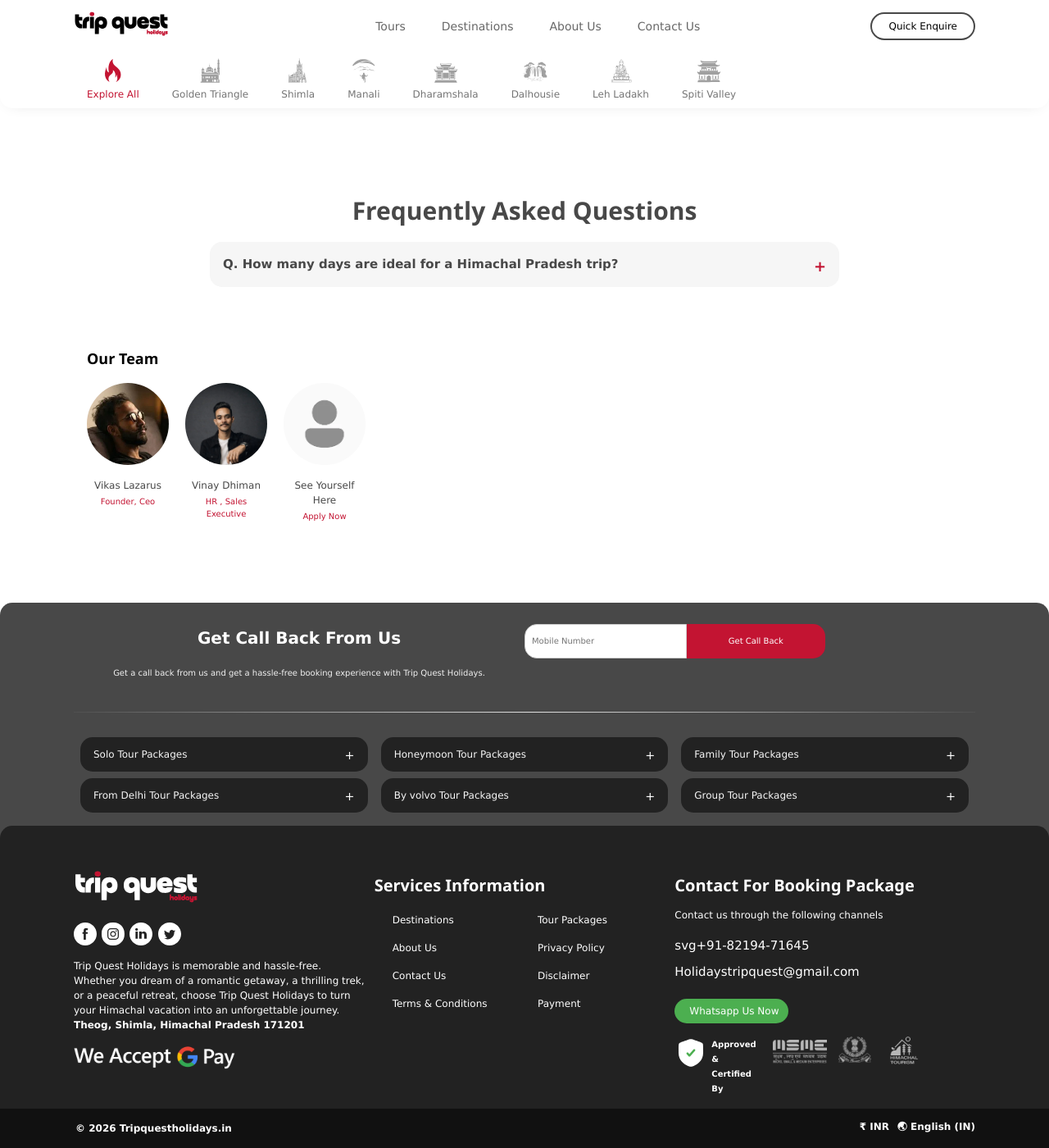
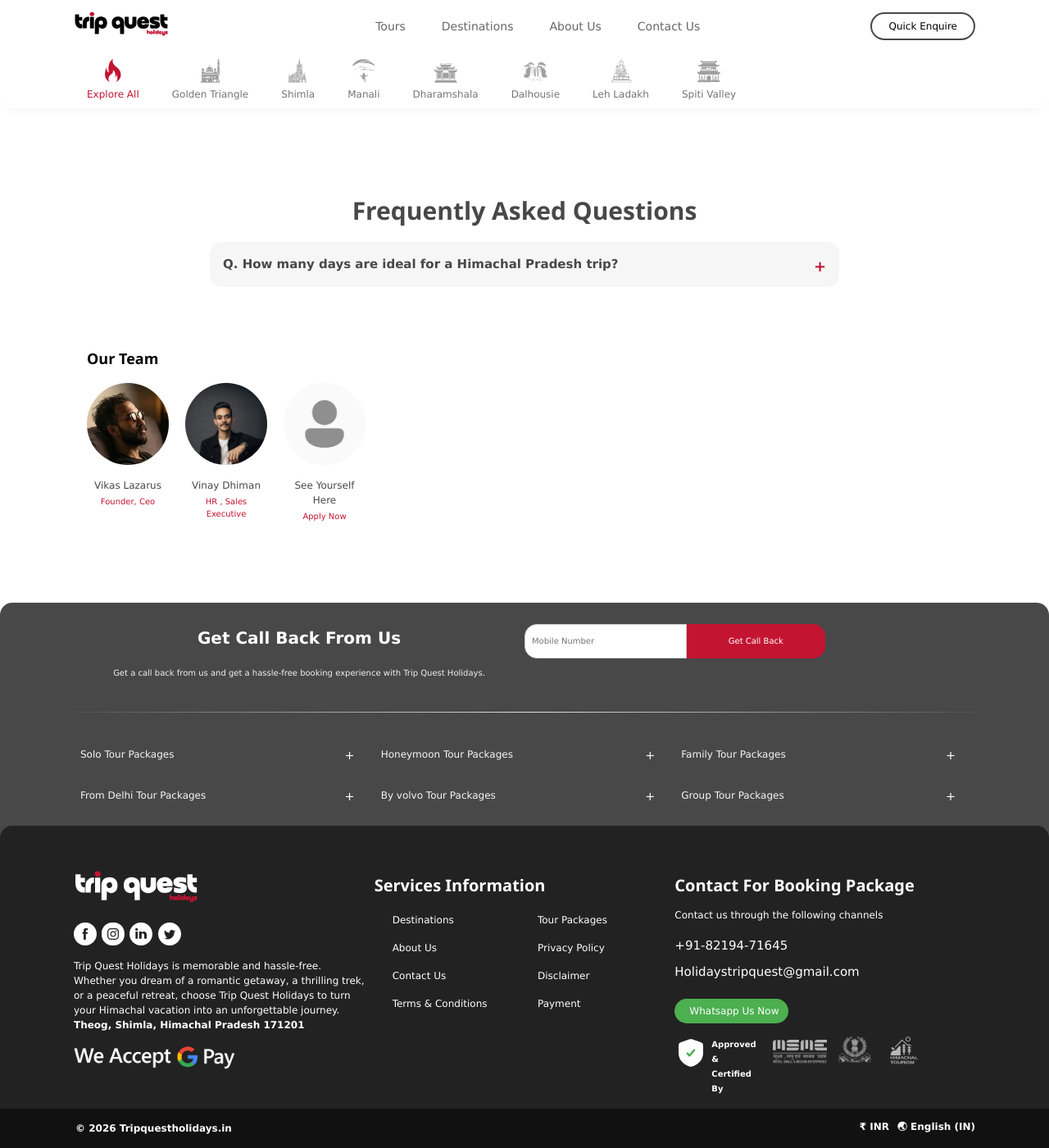
Before and after one commit to VikasLazarus/AURA, a Jekyll site: the page built from index.md, in a window 1280 px wide and 1400 px high, scrolled down 6659 px. Shown: the whole window at 82% size. Built offline with Jekyll 4.4.1, drawn with Linux system fonts in a browser that asks for light colours.

Commit message:
Auto-publish update: 2026-07-03 12:47:38

```diff
--- a/_includes/footer.html
+++ b/_includes/footer.html
@@ -18,13 +18,13 @@
       <div class="HR"></div>
 <div class="w3-row w3-row-padding" style="padding: 0px;">
   <style>
-    details.tour_hed { background-color: #484848; margin-bottom: 8px; border-radius: 15px; overflow: hidden; }
-    details.tour_hed summary { padding: 12px 16px; cursor: pointer; background-color: #222222; color:#f6f6f6; transition: 0.2s ease; list-style: none; position: relative; }
+    details.tour_hed { margin-bottom: 8px; border-radius: 15px; overflow: hidden; }
+    details.tour_hed summary { padding:12px 0px; cursor: pointer;  color:#f6f6f6; transition: 0.2s ease; list-style: none; position: relative; }
     details.tour_hed summary::-webkit-details-marker { display: none; }
-    details.tour_hed summary:hover { background-color: #333333; }
+    details.tour_hed summary:hover { background-color:#ffffff00; }
     details.tour_hed summary::after { content: '+'; position: absolute; right: 16px; font-size: 1.2em; color: #ffffff; }
     details.tour_hed[open] summary::after { content: '-'; }
-    .tours { background-color: #343434; border-top: 1px solid #484848; }
+    .tours { background-color: #ffffff00; border-top: 1px solid #484848; }
     .tours p { padding: 12px 16px; margin: 0; color: #f6f6f6; }
   </style>
   <div class="w3-third">
@@ -185,7 +185,7 @@
           <span class="w3-col l12 m12 s12 w3-small" style="padding: 5px 0px;">
             <a href="tel:8219471645" style="text-decoration:none;">
               <span style="font-size: 15px; margin: 0px;">
-                svg+91-82194-71645
+                +91-82194-71645
               </span>
             </a>
           </span>
```
